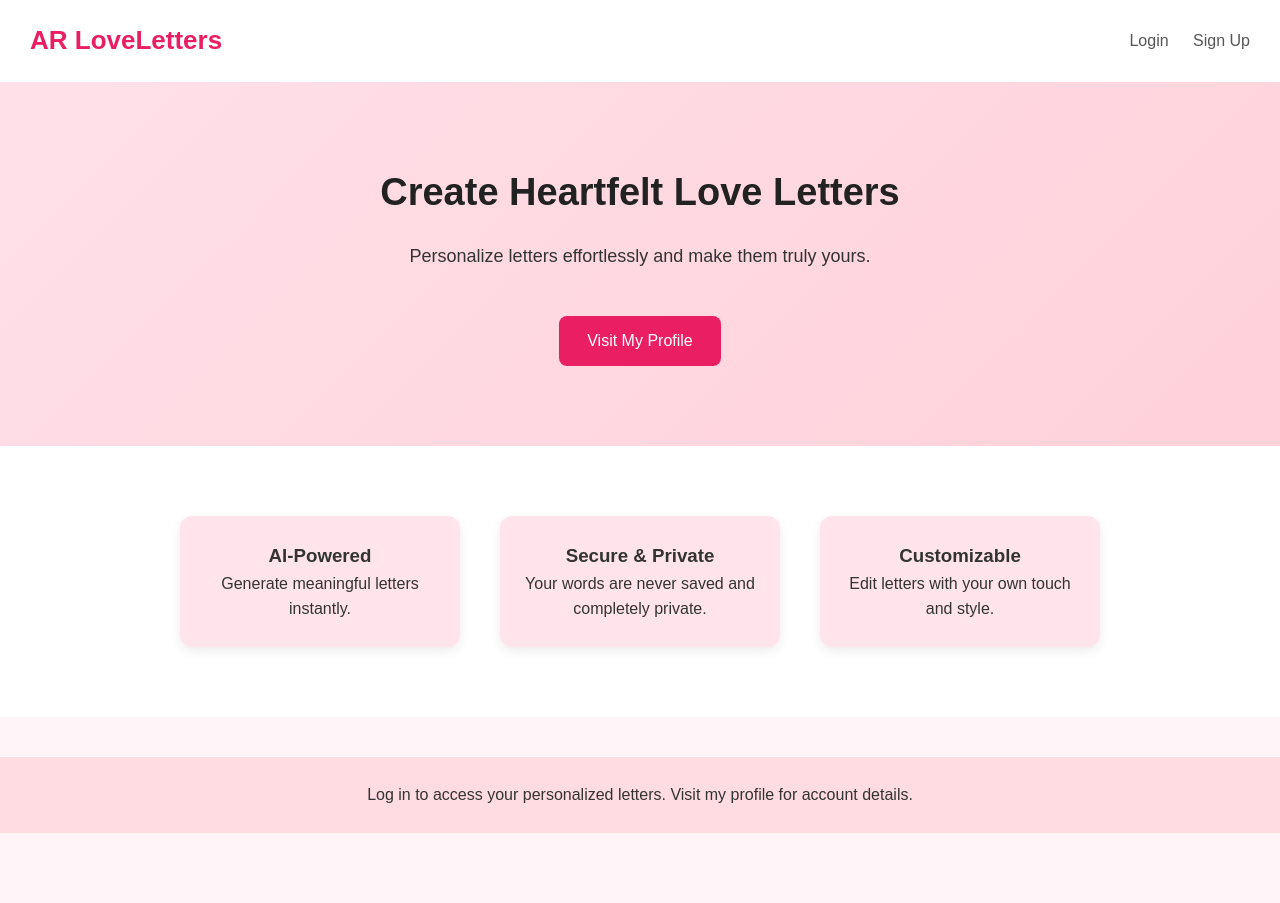
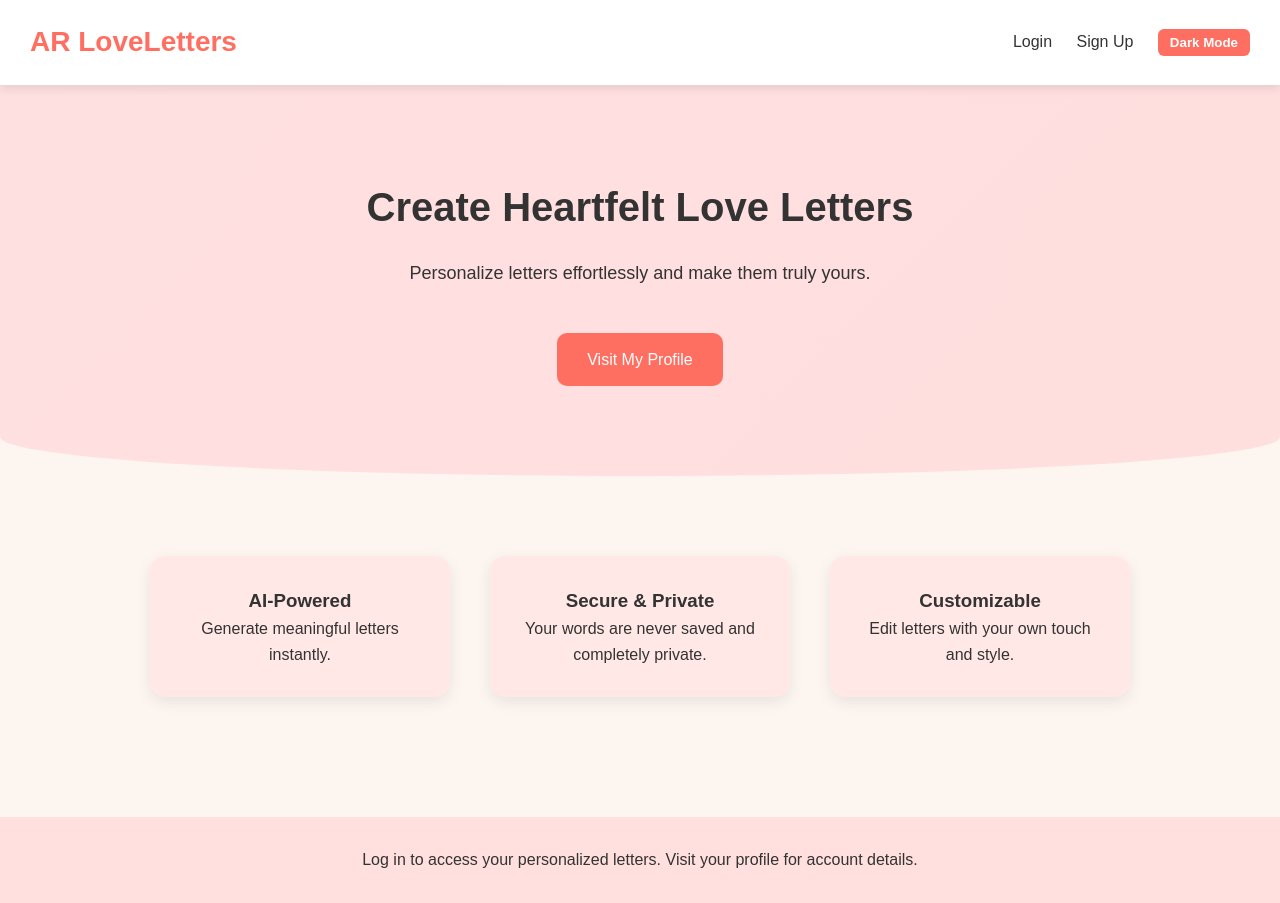
Before and after one commit to Ayushrai9142/Love-Letter-Service, a plain HTML site: page index.html in a window 1280 px wide. Before the commit the page ends 833 px from the top, so only its background shows below. Drawn offline with Linux system fonts and the light colour scheme.

Commit message:
Update index.html

```diff
--- a/index.html
+++ b/index.html
@@ -4,42 +4,156 @@
   <meta charset="UTF-8" />
   <meta name="viewport" content="width=device-width, initial-scale=1.0"/>
   <title>AR Love Letters</title>
-  <link rel="stylesheet" href="style.css">
+  <style>
+    :root {
+      --color-bg: #fdf6f0;
+      --color-text: #333;
+      --color-primary: #ff6f61;
+      --color-primary-hover: #e85c50;
+      --color-card: #ffe8e5;
+      --color-footer: #ffe0de;
+      --color-hero: linear-gradient(135deg, #ffe0e0, #ffdede);
+    }
+    [data-theme="dark"] {
+      --color-bg: #1c1c1c;
+      --color-text: #f1f1f1;
+      --color-primary: #ff8a80;
+      --color-primary-hover: #ff5252;
+      --color-card: #2a2a2a;
+      --color-footer: #1f1f1f;
+      --color-hero: linear-gradient(135deg, #333, #444);
+    }
+
+    * { margin:0; padding:0; box-sizing:border-box; }
+    body {
+      font-family: 'Montserrat', sans-serif;
+      background: var(--color-bg);
+      color: var(--color-text);
+      line-height: 1.6;
+      transition: background 0.3s, color 0.3s;
+      scroll-behavior: smooth;
+      overflow-x:hidden;
+    }
+
+    .ar-header {
+      display:flex; justify-content:space-between; align-items:center;
+      padding:20px 30px;
+      background:#fff;
+      box-shadow:0 3px 10px rgba(0,0,0,0.1);
+      transition: background 0.3s, color 0.3s;
+      position: sticky; top:0; z-index:100;
+    }
+    [data-theme="dark"] .ar-header { background:#222; }
+    .ar-logo { font-size:28px; font-weight:700; color:var(--color-primary); }
+    .ar-nav-link {
+      margin-left:20px; text-decoration:none; color:var(--color-text); font-weight:500;
+      transition: color 0.3s;
+    }
+    .ar-nav-link:hover { color:var(--color-primary); }
+    .ar-theme-toggle {
+      margin-left:20px; cursor:pointer; font-weight:600;
+      background:var(--color-primary); color:#fff; border:none; padding:6px 12px;
+      border-radius:6px; transition: transform 0.2s, background 0.3s;
+    }
+    .ar-theme-toggle:hover { transform:scale(1.05); background:var(--color-primary-hover); }
+
+    .ar-hero {
+      text-align:center; padding:90px 20px;
+      background:var(--color-hero);
+      border-bottom-left-radius:50% 10%;
+      border-bottom-right-radius:50% 10%;
+      transition: background 0.3s;
+      opacity:0; transform: translateY(30px); animation: fadeIn 1s forwards 0.2s;
+    }
+    .ar-hero h1 { font-size:40px; color:var(--color-text); margin-bottom:15px; }
+    .ar-hero p { margin:20px 0; font-size:18px; }
+
+    .ar-btn {
+      display:inline-block; margin-top:25px; padding:14px 30px;
+      background:var(--color-primary); color:white; text-decoration:none;
+      border-radius:10px; font-weight:500;
+      transition: transform 0.3s, background 0.3s, box-shadow 0.3s;
+    }
+    .ar-btn:hover {
+      background:var(--color-primary-hover); transform:scale(1.05);
+      box-shadow:0 8px 20px rgba(0,0,0,0.2);
+    }
+
+    .ar-features {
+      display:flex; flex-wrap:wrap; justify-content:center; padding:60px 20px;
+      background:var(--color-bg); transition: background 0.3s;
+    }
+    .ar-feature-box {
+      width:300px; margin:20px; padding:30px; background:var(--color-card);
+      border-radius:15px; text-align:center;
+      box-shadow:0 5px 15px rgba(0,0,0,0.08);
+      transition: transform 0.3s, box-shadow 0.3s, background 0.3s;
+      opacity:0; transform: translateY(20px); animation: fadeIn 0.8s forwards;
+    }
+    .ar-feature-box:nth-child(1) { animation-delay:0.3s; }
+    .ar-feature-box:nth-child(2) { animation-delay:0.5s; }
+    .ar-feature-box:nth-child(3) { animation-delay:0.7s; }
+    .ar-feature-box:hover {
+      transform: translateY(-7px); box-shadow:0 8px 20px rgba(0,0,0,0.12);
+    }
+
+    .ar-footer {
+      text-align:center; padding:30px 20px; background:var(--color-footer);
+      margin-top:40px; font-size:16px; transition: background 0.3s;
+      opacity:0; transform: translateY(20px); animation: fadeIn 1s forwards 1s;
+    }
+
+    @keyframes fadeIn { to { opacity:1; transform:translateY(0); } }
+
+    @media(max-width:768px){
+      .ar-features{ flex-direction:column; align-items:center; }
+      .ar-feature-box{ width:90%; }
+    }
+  </style>
 </head>
 <body>
-  <header class="ay-header">
-    <div class="ay-logo">AR LoveLetters</div>
-    <nav class="ay-nav">
-      <a href="https://ayush-love.netlify.app/login.html" class="ay-nav-link">Login</a>
-      <a href="https://ayush-love.netlify.app/signup.html" class="ay-nav-link">Sign Up</a>
+  <header class="ar-header">
+    <div class="ar-logo">AR LoveLetters</div>
+    <nav>
+      <a href="https://ayush-love.netlify.app/login.html" class="ar-nav-link">Login</a>
+      <a href="https://ayush-love.netlify.app/signup.html" class="ar-nav-link">Sign Up</a>
+      <button class="ar-theme-toggle" onclick="toggleTheme()">Dark Mode</button>
     </nav>
   </header>
 
-  <section class="ay-hero">
+  <section class="ar-hero">
     <h1>Create Heartfelt Love Letters</h1>
     <p>Personalize letters effortlessly and make them truly yours.</p>
-    <a href="https://in.linkedin.com/in/ayushrai9142" class="ay-btn">Visit My Profile</a>
+    <a href="https://in.linkedin.com/in/ayushrai9142" class="ar-btn">Visit My Profile</a>
   </section>
 
-  <section class="ay-features">
-    <div class="ay-feature-box">
+  <section class="ar-features">
+    <div class="ar-feature-box">
       <h3>AI-Powered</h3>
       <p>Generate meaningful letters instantly.</p>
     </div>
-    <div class="ay-feature-box">
+    <div class="ar-feature-box">
       <h3>Secure & Private</h3>
       <p>Your words are never saved and completely private.</p>
     </div>
-    <div class="ay-feature-box">
+    <div class="ar-feature-box">
       <h3>Customizable</h3>
       <p>Edit letters with your own touch and style.</p>
     </div>
   </section>
 
-  <footer class="ay-footer">
-    <p>Log in to access your personalized letters. Visit my profile for account details.</p>
+  <footer class="ar-footer">
+    <p>Log in to access your personalized letters. Visit your profile for account details.</p>
   </footer>
 
-  <script src="script.js"></script>
+  <script>
+    function toggleTheme(){
+      if(document.documentElement.getAttribute('data-theme')==='dark'){
+        document.documentElement.removeAttribute('data-theme');
+      }else{
+        document.documentElement.setAttribute('data-theme','dark');
+      }
+    }
+  </script>
 </body>
 </html>
```
